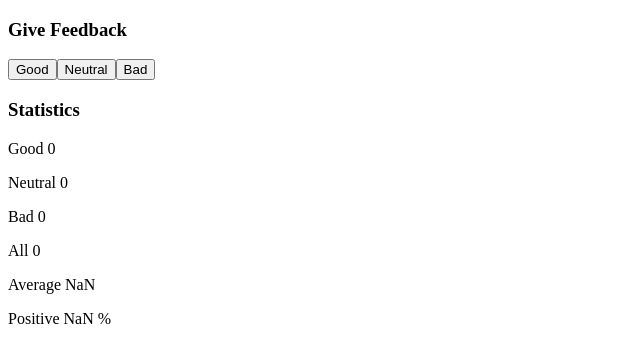
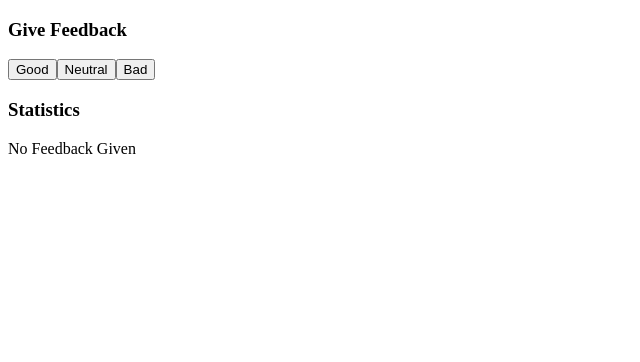
Before and after one commit to xgschwi/FullStackOpen, a React (Create React App) app in the folder part1/unicafe/: page / in a window 1280 px wide. Shown: the top 362 px of the page, without its empty margins (0-640 px from the left). Built offline with nearby package versions, Linux system fonts and the light colour scheme.

Commit message:
Exercise 1.9 Completed

```diff
--- a/part1/unicafe/src/App.js
+++ b/part1/unicafe/src/App.js
@@ -5,7 +5,14 @@ import React, { useState } from 'react'
 const Statistics = ({good, neutral, bad}) => {
   let total = good + neutral + bad
   let avg = (good - bad) / total
-
+  if (total === 0){
+    return(
+      <div>
+        <p>No Feedback Given</p>
+      </div>
+    )
+  }
+  else {
     return(
      <div>
        <p>Good {good}</p>
@@ -16,6 +23,7 @@ const Statistics = ({good, neutral, bad}) => {
        <p>Positive {good/total*100} %</p>
      </div>
     )
+  }
 }
 
 const App = () => {
```
Lines whose indentation alone changed are shown as unchanged.
